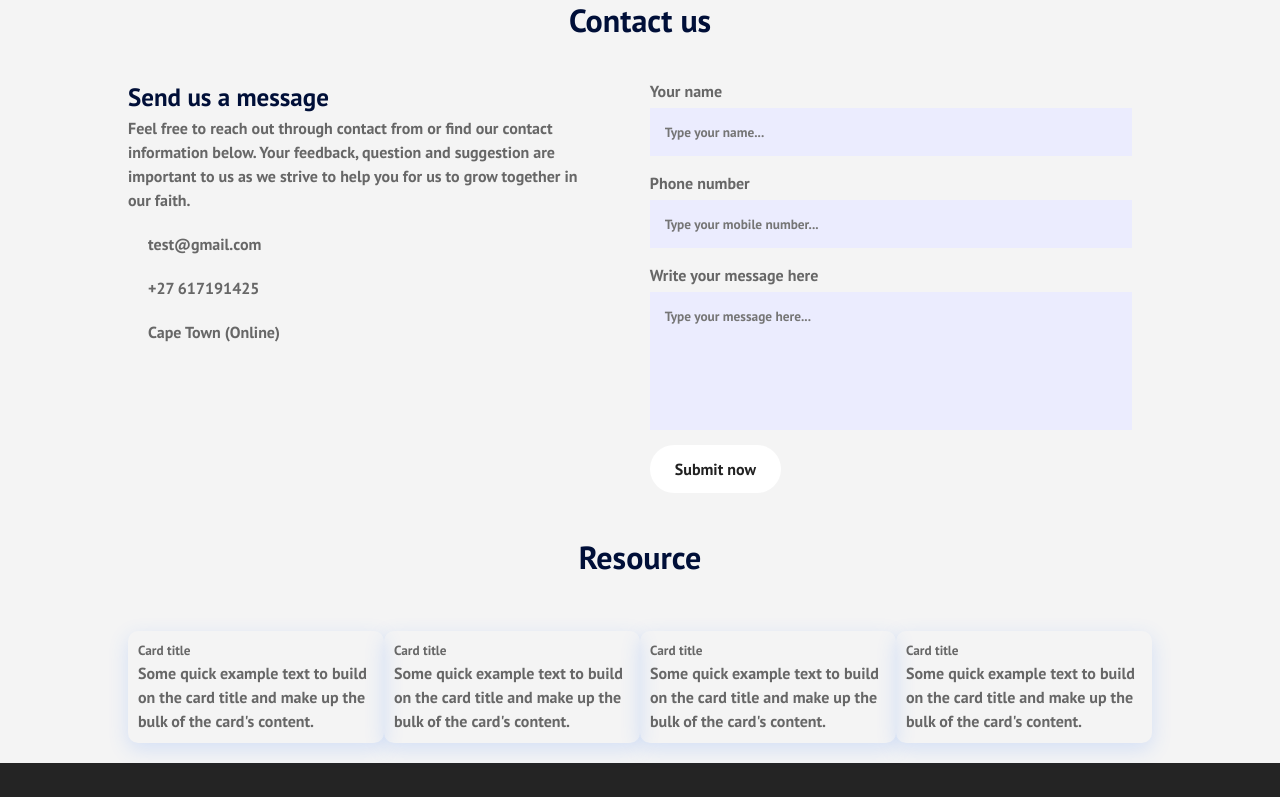
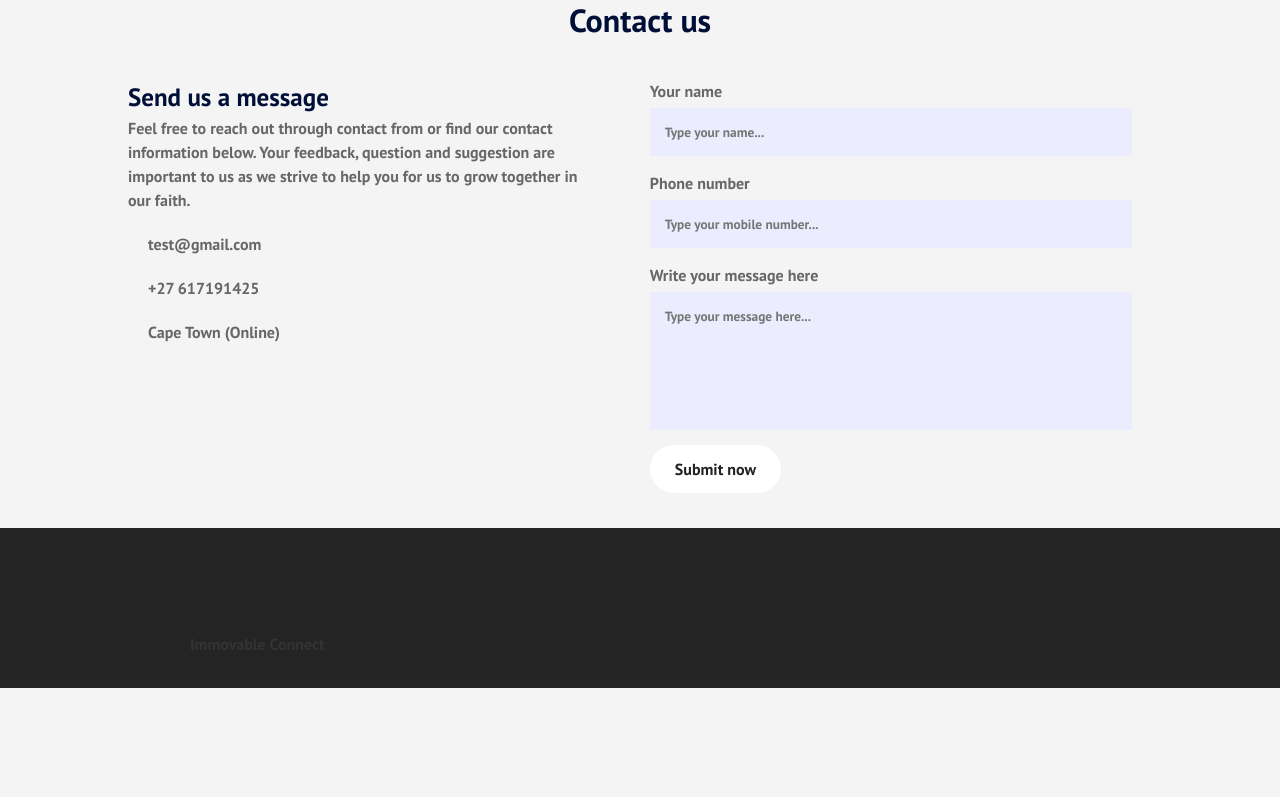
Before and after one commit to Mansukinini/ImmovableConnect, a React app in the folder client/: page / in a window 1280 px wide. Shown: the part 2000-2797 px from the top of the page. After the commit the page ends 2688 px from the top, so only its background shows below. Built offline with nearby package versions, Linux system fonts and the light colour scheme.

Commit message:
add functionality on get involved button

```diff
--- a/client/src/app/App.js
+++ b/client/src/app/App.js
@@ -22,8 +22,8 @@ function App() {
                 <AboutUs/>
                 <Title title='Contact us'/>
                 <ContactUs/>
-                <Title title='Resource'/>
-                <Resources/>
+                {/* <Title title='Resource'/>
+                <Resources/>  */}
             </div>
             <Footer/>
         </div>
--- a/client/src/components/Footer/Footer.css
+++ b/client/src/components/Footer/Footer.css
@@ -5,9 +5,6 @@
     flex-direction: column;
     justify-content: center;
     align-items: center;
-    /* height: 100px;
-  background-color: #f8f9fa;
-  border-top: 1px solid #e9ecef; */
 }
 
 .footer-subscription {
@@ -23,7 +20,6 @@
 
 .footer-subscription > p {
     font-family: 'Trebuchet MS', 'Lucida Sans Unicode', 'Lucida Grande', 'Lucida Sans', Arial, sans-serif;
-
 }
 
 .footer-subscription-heading {
--- a/client/src/components/Hero/HeroSection.js
+++ b/client/src/components/Hero/HeroSection.js
@@ -1,4 +1,5 @@
 import React from 'react';
+import { Link, Element } from 'react-scroll';
 import './HeroSection.css';
 
 function HeroSection() {
@@ -7,7 +8,10 @@ function HeroSection() {
             <div className='hero-text'>
                 <h1>Immovable Connect</h1>
                 <p>Fostering Christ Centered Connections and Maturity</p>
-                <button className='btn'>GET INVOLVED</button>
+                {/* <button className='btn'>GET INVOLVED</button> */}
+                <Link to="what-we-do-container" smooth={true} offset={-250} duration={500}>
+                    <button className='btn'>GET INVOLVED</button>
+                </Link>
             </div>
         </div>
     );
--- a/client/src/components/Navbar/Navbar.js
+++ b/client/src/components/Navbar/Navbar.js
@@ -54,11 +54,11 @@ export default function Navbar() {
                         Contact us
                     </Link>
                 </li>
-                <li>
+                {/* <li>
                     <Link to="resources-container" smooth={true} offset={-150} duration={500}>
                         Resources
                     </Link>
-                </li>
+                </li> */}
                 <li>
                     <Link to="contact-us" smooth={true} offset={-250} duration={500}>
                         <button className="btn">Login</button>
```
Also changed, not shown: client/src/components/Footer/Footer.js (+0 -35 lines).
